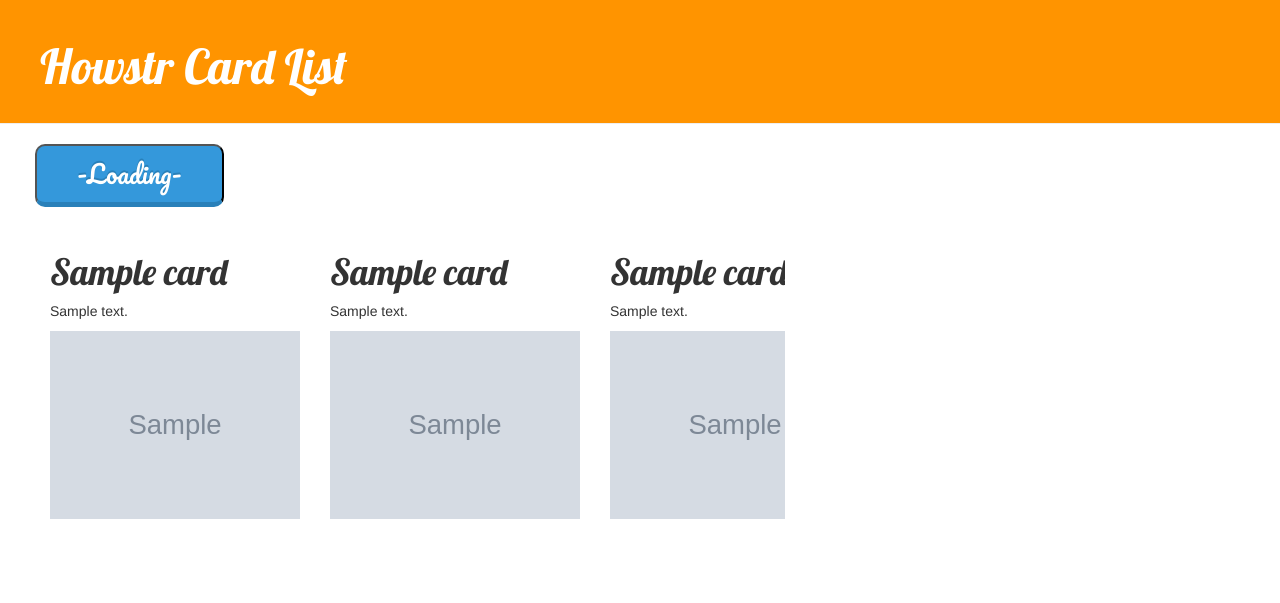
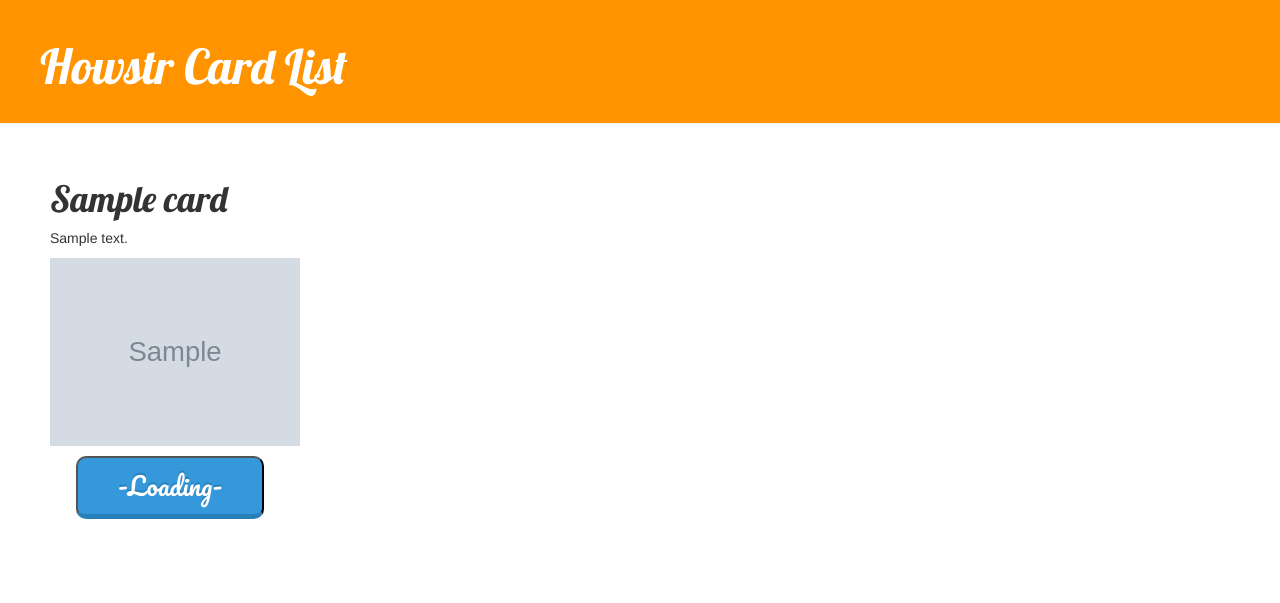
Before and after one commit to kitmaier/my-first-blog, a Django app: template blog/templates/blog/howstr_home.html in a window 1280 px wide. Shown: the top 603 px of the page. Run offline with Django 3.2, Linux system fonts and the light colour scheme; the template is opened without the code that fills it: values that come from a table or form of the project are taken from there, others are empty; tables that the repository leaves empty hold one stand-in row (values such as "Sample post"); grey boxes marked "Sample" are stand-in pictures; some libraries are stand-ins or nearby versions.

Commit message:
added buttons to toggle status in database

```diff
--- a/blog/static/css/blog.css
+++ b/blog/static/css/blog.css
@@ -59,9 +59,8 @@ h1, h2, h3, h4 {
 {
 	position: relative;
 	padding: 10px 40px;
-  margin: 0px 10px 10px 0px;
-  /*float: left;*/
-	border-radius: 10px;
+    margin: 0px 10px 10px 0px;
+  	border-radius: 10px;
 	font-family: 'Pacifico', cursive;
 	font-size: 25px;
 	color: #FFF;
--- a/blog/templates/blog/howstr_home.html
+++ b/blog/templates/blog/howstr_home.html
@@ -24,26 +24,23 @@
         <div class="content container">
             <div class="row">
                 <div class="col-md-8">
-                    {% for card in cards %}
-                        <div class="float-center">
-                            <div class="float-center-child">
-                                <button type="button" class="action-button shadow animate blue" id="id_button_{{ card.title }}">-Loading-</button>
-                            </div>
-                        </div>
                         <div class="container-outer" style="overflow-x: scroll; width: 100%; height: 100%;">
                            <div class="container-inner" style="width: 1000px; height:100%; ">
                                <table><tr>
-                                   {% for n in "xxxxx" %}
-                                   <td><div class="post">
-                                    <h1>{{ card.title }}</a></h1>
+                    {% for card in cards %}
+                                   <td>
+                                    <h1>{{ card.title }}</h1>
                                     <p>{{ card.text|linebreaksbr }}</p>
                                     <img style="max-width:250px;" src="{{ card.image.url }}" />
+                                    <div style="padding:10px"/>
+                                    <div style="text-align:center">
+                                        <button type="button" class="action-button shadow animate blue" id="id_button_{{ card.title }}">-Loading-</button>
+                                    </div>
                                 </td>
-                                   {% endfor %}
+                    {% endfor %}
                                 </tr></table>
                            </div>
                         </div>
-                    {% endfor %}
                 </div>
             </div>
         </div>
```
